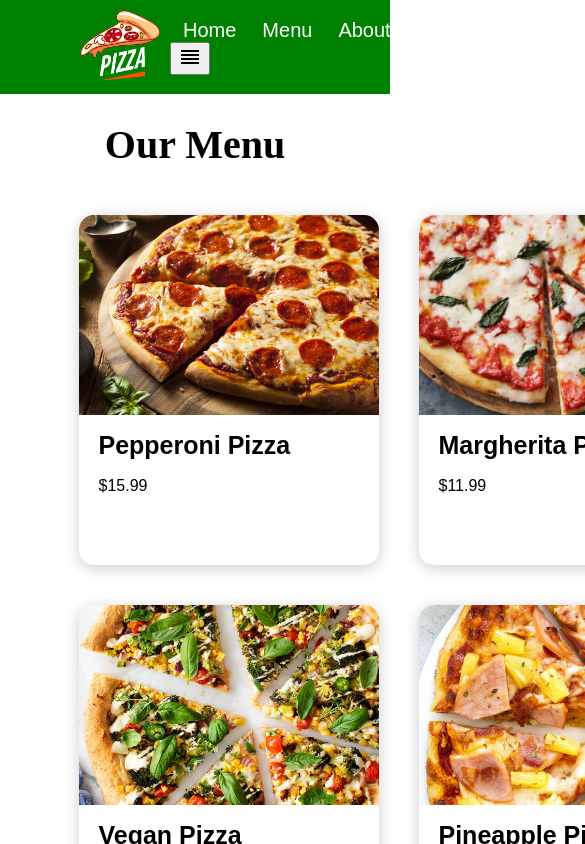
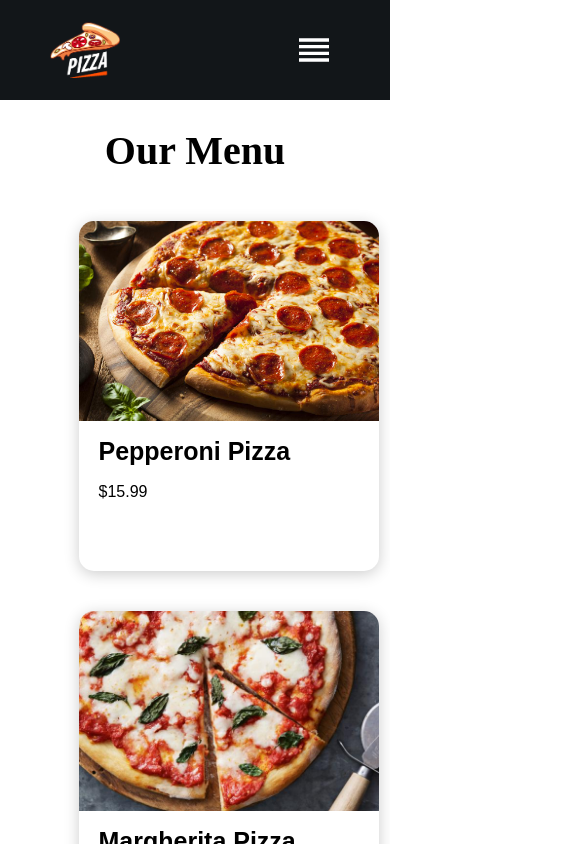
Before and after one commit to milainmaroo/pizzashop, a React (Create React App) app: page /menu in a window 390 px wide. Shown: the top 844 px of the page, 585 px wide, since content can reach past the window. Built offline with nearby package versions, Linux system fonts and the light colour scheme.

Commit message:
Finalise the project

```diff
--- a/src/components/Navbar.js
+++ b/src/components/Navbar.js
@@ -1,8 +1,7 @@
 import React, { useState } from 'react'
+import Logo from '../assets/pizzaLogo.png'
 import { Link } from 'react-router-dom'
 import ReorderIcon from '@mui/icons-material/Reorder'
-import Logo from '../assets/pizzaLogo.png'
-
 import '../styles/Navbar.css'
 
 function Navbar() {
@@ -16,12 +15,18 @@ function Navbar() {
     <div className='navbar'>
       <div className='logo' id={openLinks ? 'open' : 'close'}>
         <img src={Logo} alt='pizza logo' />
+        <div className='hidden-links'>
+          <Link to='/'> Home </Link>
+          <Link to='/menu'> Menu </Link>
+          <Link to='/about'> About </Link>
+          <Link to='/contact'> Contact </Link>
+        </div>
       </div>
       <div className='info'>
-        <Link to='/'>Home</Link>
-        <Link to='/menu'>Menu</Link>
-        <Link to='/about'>About</Link>
-        <Link to='/contact'>Contact</Link>
+        <Link to='/'> Home </Link>
+        <Link to='/menu'> Menu </Link>
+        <Link to='/about'> About </Link>
+        <Link to='/contact'> Contact </Link>
         <button onClick={toggleNavbar}>
           <ReorderIcon />
         </button>
--- a/src/styles/Menu.css
+++ b/src/styles/Menu.css
@@ -54,3 +54,15 @@
 .menu-item h1, p {
   margin-left: 20px;
 }
+
+@media only screen and (max-width: 1300px) {
+  .menu-list {
+    grid-template-columns: 1fr 1fr;
+  }
+}
+
+@media only screen and (max-width: 800px) {
+  .menu-list {
+    grid-template-columns: 1fr;
+  }
+}
--- a/src/styles/Navbar.css
+++ b/src/styles/Navbar.css
@@ -1,36 +1,107 @@
 .navbar {
+  width: 100%;
+  height: 100px;
   background-color: #121619;
   display: flex;
-  justify-content: space-between;
-  align-items: center;
-  padding: 0 70px;
-  position: sticky;
-  top: 0;
-  z-index: 1;
+  flex-direction: row;
 }
 
-.logo img {
-  width: 80px;
-  height: 70px;
-  padding: 10px;
+.navbar .logo {
+  flex: 50%;
+  height: 100%;
+  display: flex;
+  align-items: center;
+  padding-left: 150px;
 }
 
-.info a {
-  text-decoration: none;
-  color: #fff;
-  padding: 13px;
-  font-size: 20px;
+.navbar .logo img {
+  width: 70px;
 }
 
-/* Responsive */
+.navbar .info {
+  flex: 50%;
+  height: 100%;
+  display: flex;
+  align-items: center;
+  justify-content: center;
+}
+
+.navbar a {
+  color: white;
+  text-decoration: none;
+  margin: 20px;
+}
+
+.navbar .info button {
+  background-color: transparent;
+  border: none;
+  color: white;
+  cursor: pointer;
+}
+
+.navbar .info svg {
+  font-size: 40px;
+}
+
+.navbar #open {
+  padding-left: 0px;
+}
+.navbar #open img {
+  display: none;
+}
+
+.navbar #close img {
+  display: inherit;
+}
+
+.navbar #open .hidden-links {
+  display: inherit;
+  margin-left: 30px;
+}
+
+.navbar #close .hidden-links {
+  display: none;
+}
+
+.navbar #open a {
+  width: 70px;
+  margin: 5px;
+}
+
+@media only screen and (max-width: 900px) {
+  .navbar .info a {
+    width: 70px;
+  }
+  .navbar .logo {
+    padding-left: 50px;
+  }
+
+  .navbar {
+    background-color: 1px solid red;
+  }
+}
+
 @media only screen and (max-width: 600px) {
-  .navbar {
-    background-color: green;
+  .navbar .info a {
+    display: none;
+  }
+
+  .navbar .info {
+    justify-content: flex-end;
+    padding-right: 50px;
+  }
+
+  .navbar .info button {
+    display: inherit;
   }
 }
 
 @media only screen and (min-width: 600px) {
-  .navbar {
-    background-color: yellow;
+  .navbar .info button {
+    display: none;
+  }
+
+  .hidden-links {
+    display: none;
   }
 }
```
